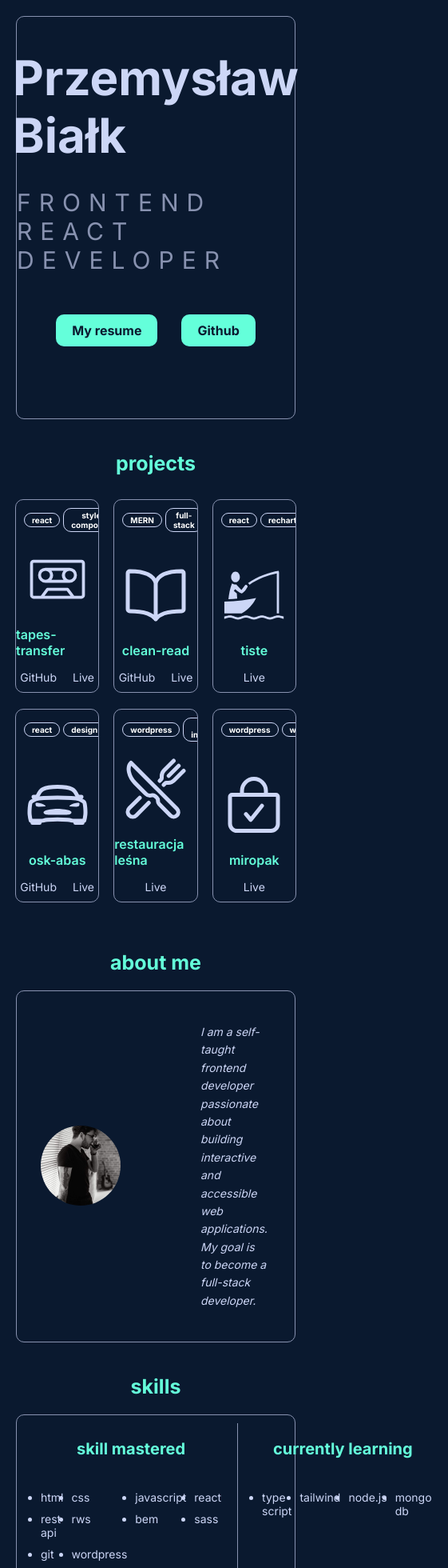
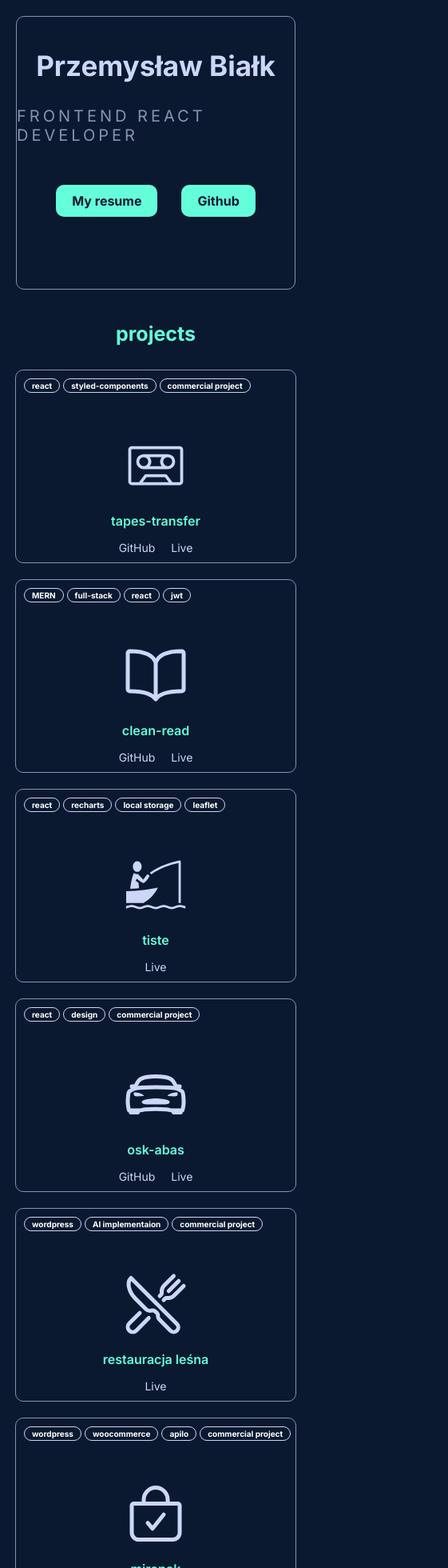
Before and after one commit to Losssik/portfolio, a React (Vite) app: page / in a window 390 px wide. Shown: the top 1960 px of the page at 80% size, 561 px wide, since content can reach past the window. Built offline with nearby package versions, Linux system fonts and the light colour scheme.

Commit message:
making responsive

```diff
--- a/src/assets/components/AboutMe/about-me.scss
+++ b/src/assets/components/AboutMe/about-me.scss
@@ -46,3 +46,19 @@
     }
   }
 }
+
+@media (max-width: 900px) {
+  .about-me__description {
+    font-size: 2rem;
+  }
+}
+
+@media (max-width: 600px) {
+  .about-me__name {
+    font-size: 3.5rem;
+  }
+
+  .about-me__description {
+    letter-spacing: 4px;
+  }
+}
--- a/src/assets/components/ContactForm/contact-form.scss
+++ b/src/assets/components/ContactForm/contact-form.scss
@@ -30,6 +30,7 @@
   &__form {
     display: flex;
     flex-direction: column;
+    align-items: stretch;
     gap: 1rem;
   }
 
@@ -129,15 +130,9 @@
   }
 }
 
-/* RWS */
 @media (max-width: 900px) {
   .contact-wrapper {
     flex-direction: column;
-    align-items: center;
-  }
-
-  .contact,
-  .contact-info {
-    width: 100%;
+    align-items: stretch;
   }
 }
--- a/src/assets/components/Footer/footer.scss
+++ b/src/assets/components/Footer/footer.scss
@@ -9,3 +9,9 @@
   color: $color-text-secondary;
   text-align: center;
 }
+
+@media (max-width: 900px) {
+  .footer {
+    margin-top: 5px;
+  }
+}
--- a/src/assets/components/Projects/projects.scss
+++ b/src/assets/components/Projects/projects.scss
@@ -13,3 +13,15 @@
     padding: 2rem;
   }
 }
+
+@media (max-width: 900px) {
+  .projects__grid {
+    grid-template-columns: 1fr 1fr;
+  }
+}
+
+@media (max-width: 600px) {
+  .projects__grid {
+    grid-template-columns: 1fr;
+  }
+}
--- a/src/assets/components/Skills/skills.scss
+++ b/src/assets/components/Skills/skills.scss
@@ -42,3 +42,9 @@
     }
   }
 }
+
+@media (max-width: 900px) {
+  .skills__list {
+    grid-template-columns: 1fr 1fr;
+  }
+}
```
